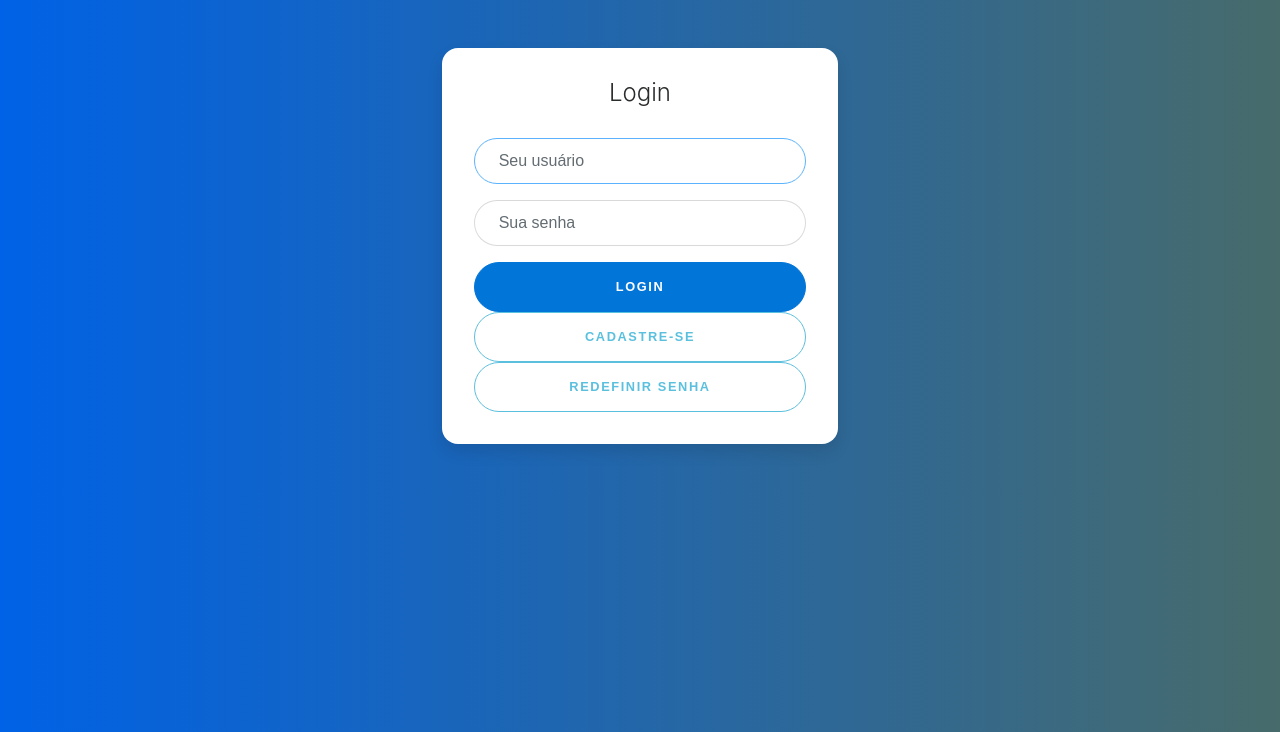
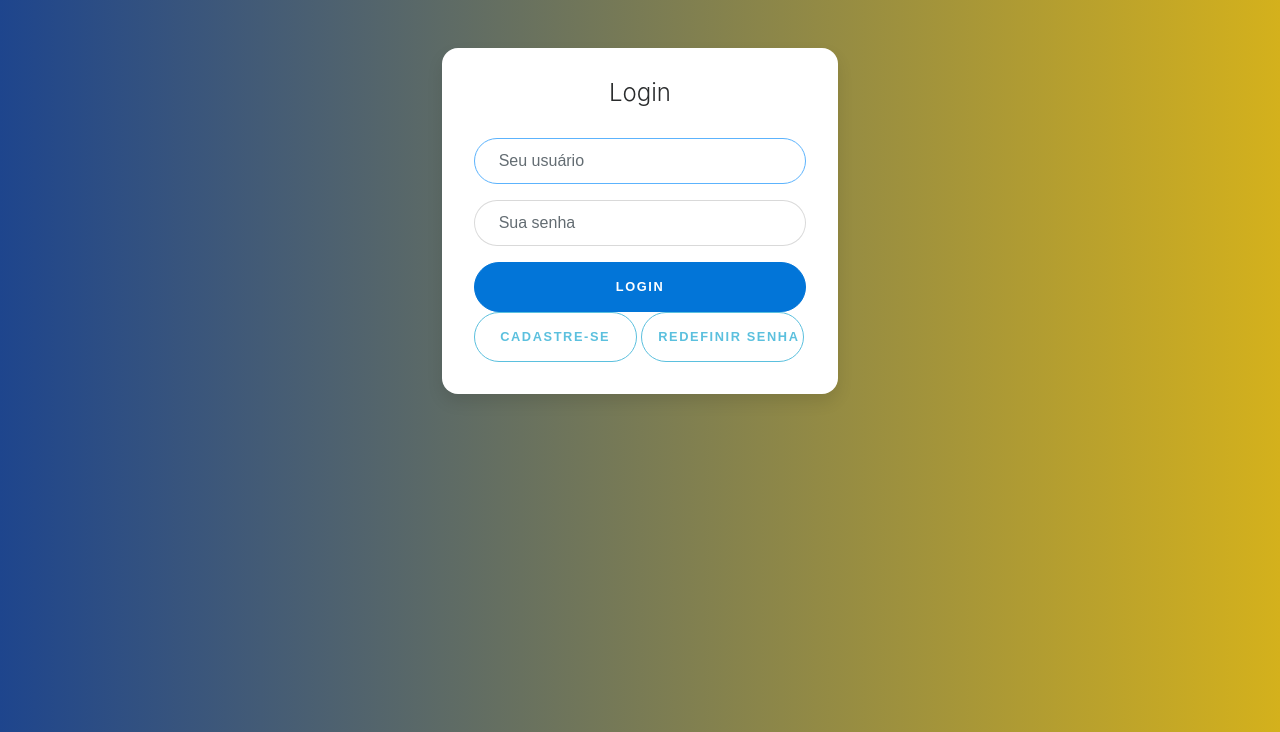
Before and after one commit to cechinjessica/tcc, a PHP site: page /Contratos/index.php in a window 1280 px wide. Shown: the top 732 px of the page. Run offline with PHP 8.4, Linux system fonts and the light colour scheme; some libraries are stand-ins or nearby versions.

Commit message:
login top, lembrar de mudar a cor do background

```diff
--- a/Contratos/index.php
+++ b/Contratos/index.php
@@ -23,7 +23,7 @@ session_start();
 
 		body {
 			background: #007bff;
-			background: linear-gradient(to right, #0062E6, #476b6b);
+			background: linear-gradient(to right, #1E458D, #D4B11C);
 		}
 
 		.card-signin {
@@ -117,9 +117,10 @@ session_start();
 								}
 								?>
 							<button class="btn btn-md btn-primary btn-block text-uppercase" type="submit" id="logar">Login</button>
-							<a href="cadastrese.php"><button id="cadastrese1" class="btn btn-outline-info text-uppercase btn-block">Cadastre-se</button></a>
-							<a href="redefinirsenha.php"><button id="redefinir1" class="btn btn-outline-info text-uppercase btn-block">Redefinir senha</button></a>
-
+							<div>
+								<a href="cadastrese.php"><button id="cadastrese1" class="btn btn-outline-info text-uppercase btn-inline" style="width:49%;">Cadastre-se</button></a>
+								<a href="redefinirsenha.php"><button id="redefinir1" class="btn btn-outline-info text-uppercase btn-inline" style="width:49%;">Redefinir senha</button></a>
+							</div>
 						</form>
 					</div>
 				</div>
```
